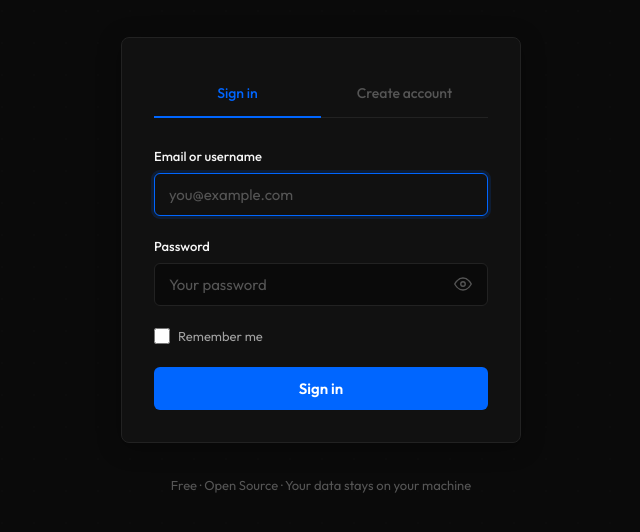
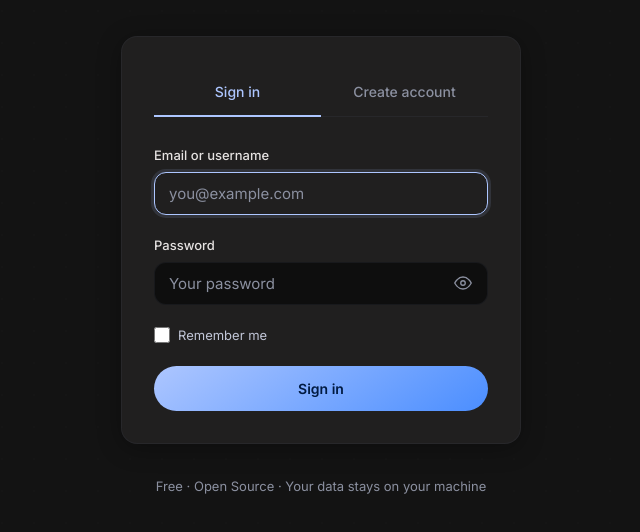
Before and after one commit to yogeshsinghkatoch9/protocol, a website: page src/web/auth.html in a window 1280 px wide. Shown: the part 182-714 px from the top of the page, without its empty margins (319-959 px from the left). Drawn offline with Linux system fonts and the light colour scheme.

Commit message:
Match auth page to Obsidian design system
Updated auth.html colors, fonts, radius, and button style to match
the main app's Digital Obsidian design. Gradient blue button (999px
radius), #131313 background, Inter font, ghost borders.

Co-Authored-By: Claude Opus 4.6 (1M context) <noreply@anthropic.com>

```diff
--- a/src/web/auth.html
+++ b/src/web/auth.html
@@ -4,33 +4,33 @@
 <meta charset="UTF-8">
 <meta name="viewport" content="width=device-width, initial-scale=1.0, maximum-scale=1.0, user-scalable=no">
 <title>Protocol</title>
-<meta name="theme-color" content="#0A0A0A">
-<link href="https://fonts.googleapis.com/css2?family=JetBrains+Mono:wght@400;500;600;700&family=Outfit:wght@300;400;500;600;700&display=swap" rel="stylesheet">
+<meta name="theme-color" content="#131313">
+<link href="https://fonts.googleapis.com/css2?family=Inter:wght@300;400;500;600;700;800&display=swap" rel="stylesheet">
 <style>
 *,*::before,*::after{box-sizing:border-box;margin:0;padding:0}
 
 :root{
-  --bg:#0A0A0A;
-  --bg-card:#111111;
-  --bg-input:#0A0A0A;
-  --border:#222222;
-  --border-focus:#0066FF;
-  --accent:#0066FF;
-  --accent-hover:#0052cc;
-  --accent-glow:rgba(0,102,255,.15);
-  --text:#F5F5F5;
-  --text2:#a0a0a0;
-  --text3:#555555;
+  --bg:#131313;
+  --bg-card:#201F1F;
+  --bg-input:#0E0E0E;
+  --border:rgba(65,71,85,.2);
+  --border-focus:#ADC6FF;
+  --accent:#ADC6FF;
+  --accent-hover:#4B8EFF;
+  --accent-glow:rgba(173,198,255,.12);
+  --text:#E5E2E1;
+  --text2:#C1C6D7;
+  --text3:#8B90A0;
   --red:#FF4500;
   --red-bg:rgba(255,69,0,.08);
   --green:#10b981;
   --green-bg:rgba(16,185,129,.08);
   --amber:#f59e0b;
   --amber-bg:rgba(245,158,11,.08);
-  --font-display:'JetBrains Mono',monospace;
-  --font-body:'Outfit',system-ui,sans-serif;
-  --radius:8px;
-  --radius-sm:6px;
+  --font-display:'Inter',system-ui,sans-serif;
+  --font-body:'Inter',system-ui,sans-serif;
+  --radius:16px;
+  --radius-sm:12px;
   --shadow-sm:0 0 0 1px var(--border);
   --shadow-md:0 4px 24px rgba(0,0,0,.3);
   --shadow-lg:0 12px 48px rgba(0,0,0,.4);
@@ -188,13 +188,13 @@ body::before{
 /* Submit button */
 .auth-btn{
   width:100%;
-  padding:12px;
+  padding:14px;
   border:none;
-  border-radius:var(--radius-sm);
-  background:var(--accent);
-  color:#fff;
+  border-radius:999px;
+  background:linear-gradient(145deg, #ADC6FF, #4B8EFF);
+  color:#001a41;
   font-family:var(--font-body);
-  font-size:15px;
+  font-size:14px;
   font-weight:600;
   cursor:pointer;
   transition:all .15s;
```
